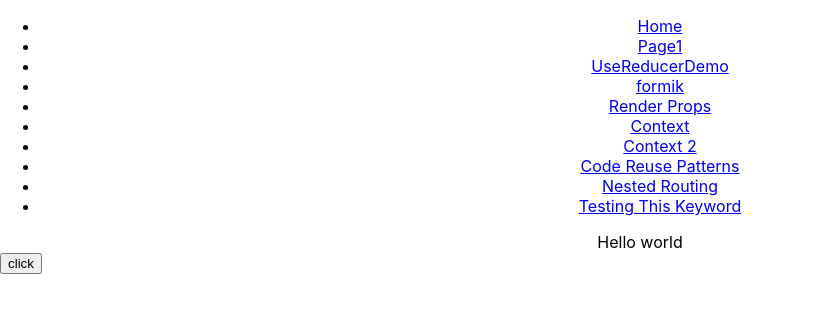
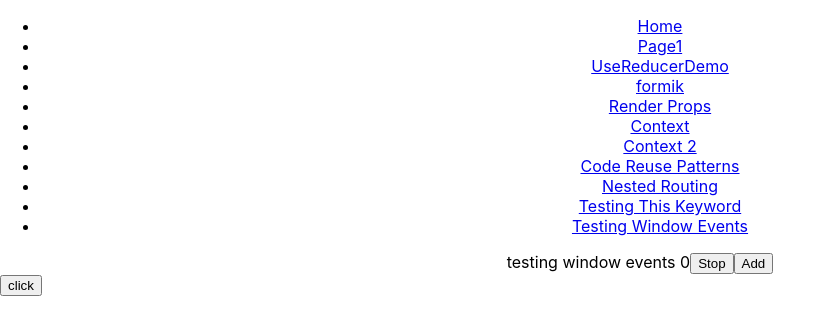
Before and after one commit to byorn/testing-react, a React (Create React App) app: page /testingwindowevents in a window 1280 px wide. Shown: the top 334 px of the page, without its empty margins (0-836 px from the left). Built offline with nearby package versions, Linux system fonts and the light colour scheme.

Commit message:
welldone

```diff
--- a/src/App.js
+++ b/src/App.js
@@ -15,6 +15,7 @@ import ContextExample2 from './pages/ContextExample2';
 import NestedRouting from './pages/NestedRouting';
 import CodeReusePattern from './pages/CodeReusePattern';
 import TestingThis from './components/TestingThis';
+import TestingWindowEvents from './components/TestingWindowEvents';
 
 function App() {
   return (
@@ -54,6 +55,9 @@ function App() {
             <li>
               <Link to="/testingthis">Testing This Keyword</Link>
             </li>
+            <li>
+              <Link to="/testingwindowevents">Testing Window Events</Link>
+            </li>
           </ul>
         </nav>
 
@@ -87,6 +91,9 @@ function App() {
           <Route path="/testingthis">
              <TestingThis/>
           </Route>
+          <Route path="/testingwindowevents">
+             <TestingWindowEvents/>
+          </Route>
           <Route path="/">
               Hello world
           </Route>
--- /dev/null
+++ b/src/components/TestingWindowEvents.js
@@ -0,0 +1,41 @@
+import React, {useEffect, useCallback} from 'react'
+import { useState } from 'react';
+
+/** Hey Byorn, when you use useCallback the reference that gets passed to line 31 remove event listener should be the exact reference . */
+
+class Test{
+    mouseMoveEvent(){
+        console.log("mouse moved", new Date());
+    }
+}
+
+const t = new Test();
+
+
+
+const TestingWindowEvents = () => {
+
+    useEffect(()=>{
+
+        window.addEventListener('mousemove', mouseMoveEvent);
+
+    }, []);
+
+    const [count, setCount] = useState(0);
+
+    const mouseMoveEvent = useCallback(() => {
+         console.log("mouse moved", new Date());
+    },[]);
+
+    const removeEventListener = ()=>{
+        window.removeEventListener('mousemove',mouseMoveEvent);
+        console.log("removed", new Date());
+    }
+        return (
+        <>testing window events {count}
+        <button onClick={removeEventListener}>Stop</button>
+        <button onClick={()=>setCount(count+1)}>Add</button>
+        </>
+        )
+}
+export default TestingWindowEvents;
```
